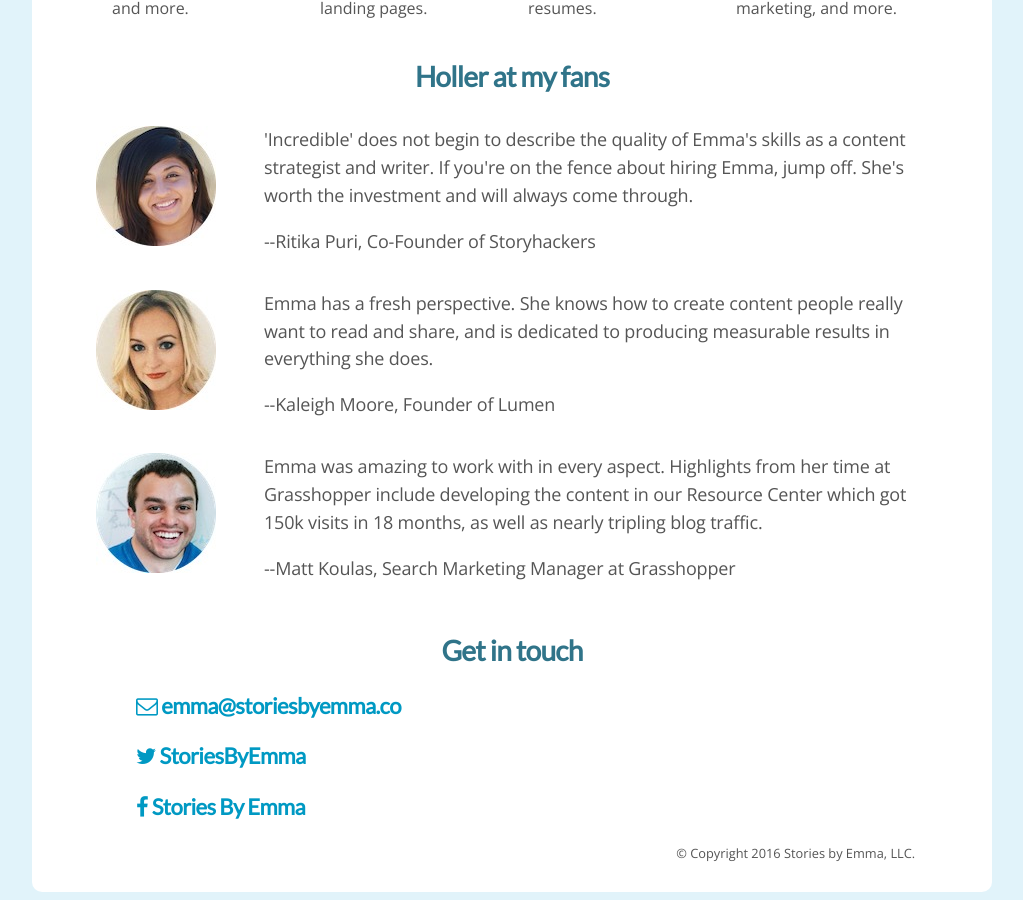
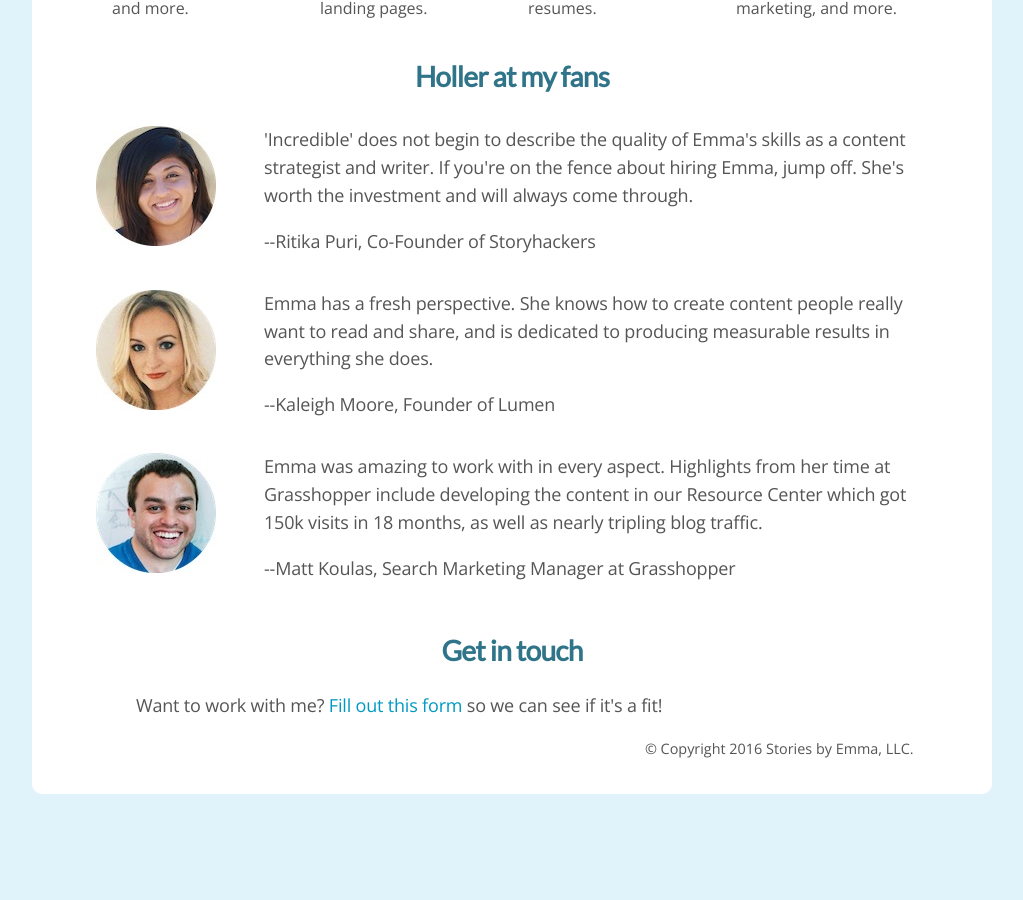
Before and after one commit to emmalepsy/emmalepsy.github.io, a Jekyll site: the page index.html, which Jekyll copies as it is, in a window 1280 px wide and 900 px high, scrolled down 1466 px. Shown: the whole window, without its empty margins (128-1151 px from the left). Built offline with Jekyll 4.4.1, drawn with Linux system fonts in a browser that asks for light colours; nearby versions of some CDN libraries; a style sheet for code colours, icons or effects is not loaded; after the commit the page ends 2268 px from its top, so only the background shows below that.

Commit message:
change contact

```diff
--- a/index.html
+++ b/index.html
@@ -203,10 +203,7 @@
       <h2 class="center">Get in touch</h2>
       <p>
 	<ul style="list-style:none" id="social-party">
-	  <li><h3><a href="mailto:emma@storiesbyemma.co"><i class="fa fa-envelope-o"></i>&nbsp;emma@storiesbyemma.co</a></h3></li>
-	  <li><h3><a href="http://twitter.com/storiesbyemma/"><i class="fa fa-twitter"></i>&nbsp;StoriesByEmma</a></h3></li>
-	  <li><h3><a href="http://facebook.com/storiesbyemma/"><i class="fa fa-facebook"></i>&nbsp;Stories By Emma</a></h3></li>
-	</ul>
+	  <p> Want to work with me? <a href="https://docs.google.com/forms/d/e/1FAIpQLSd-28SjxfaxIrzgYXfF2vm1HqJI4l9GWXyncJo0QOZGdc7ZcQ/viewform">Fill out this form</a> so we can see if it's a fit!
       </p>
       <div align="right"><p class="holler tiny">© Copyright 2016 Stories by Emma, LLC.</p></div>
     </div>
```
